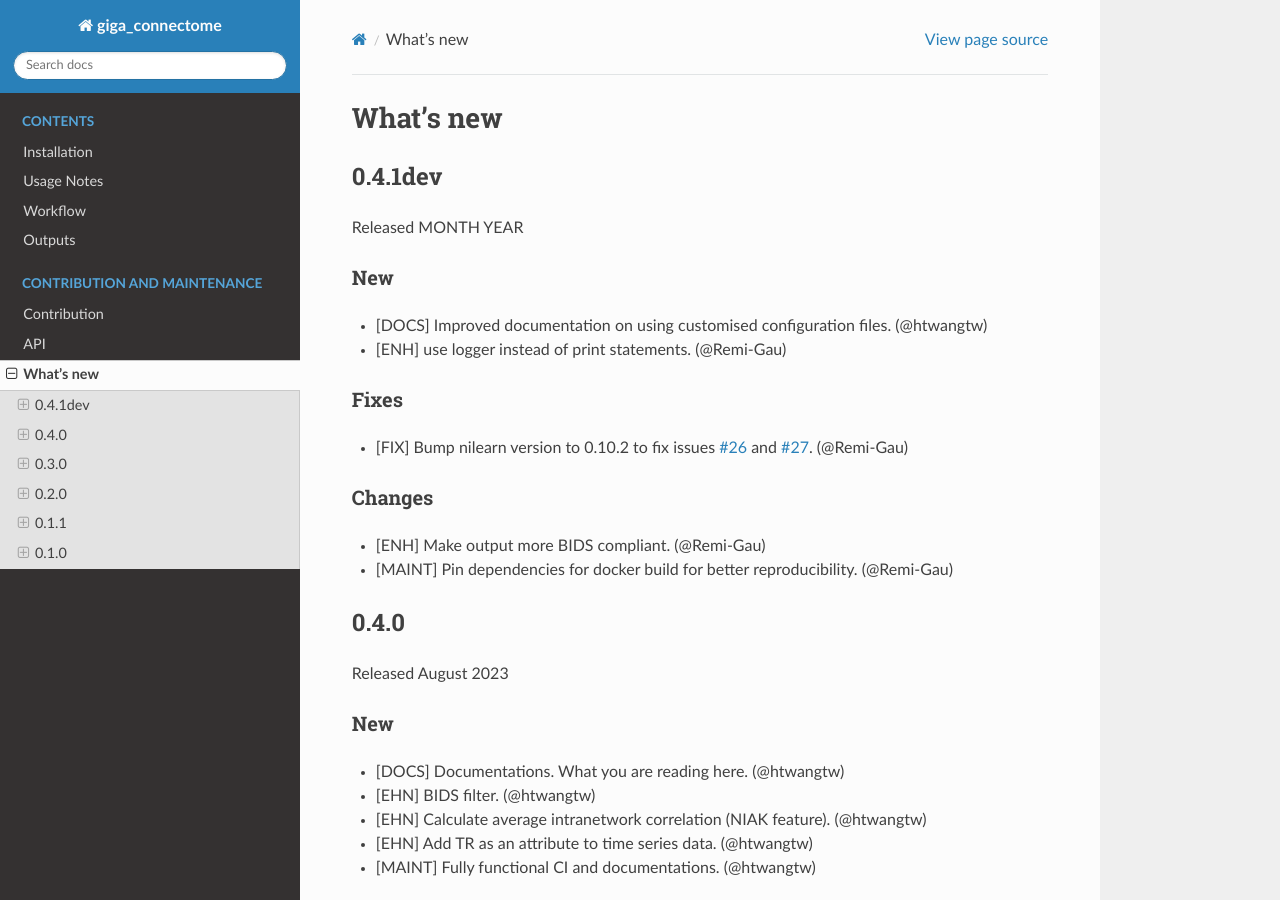
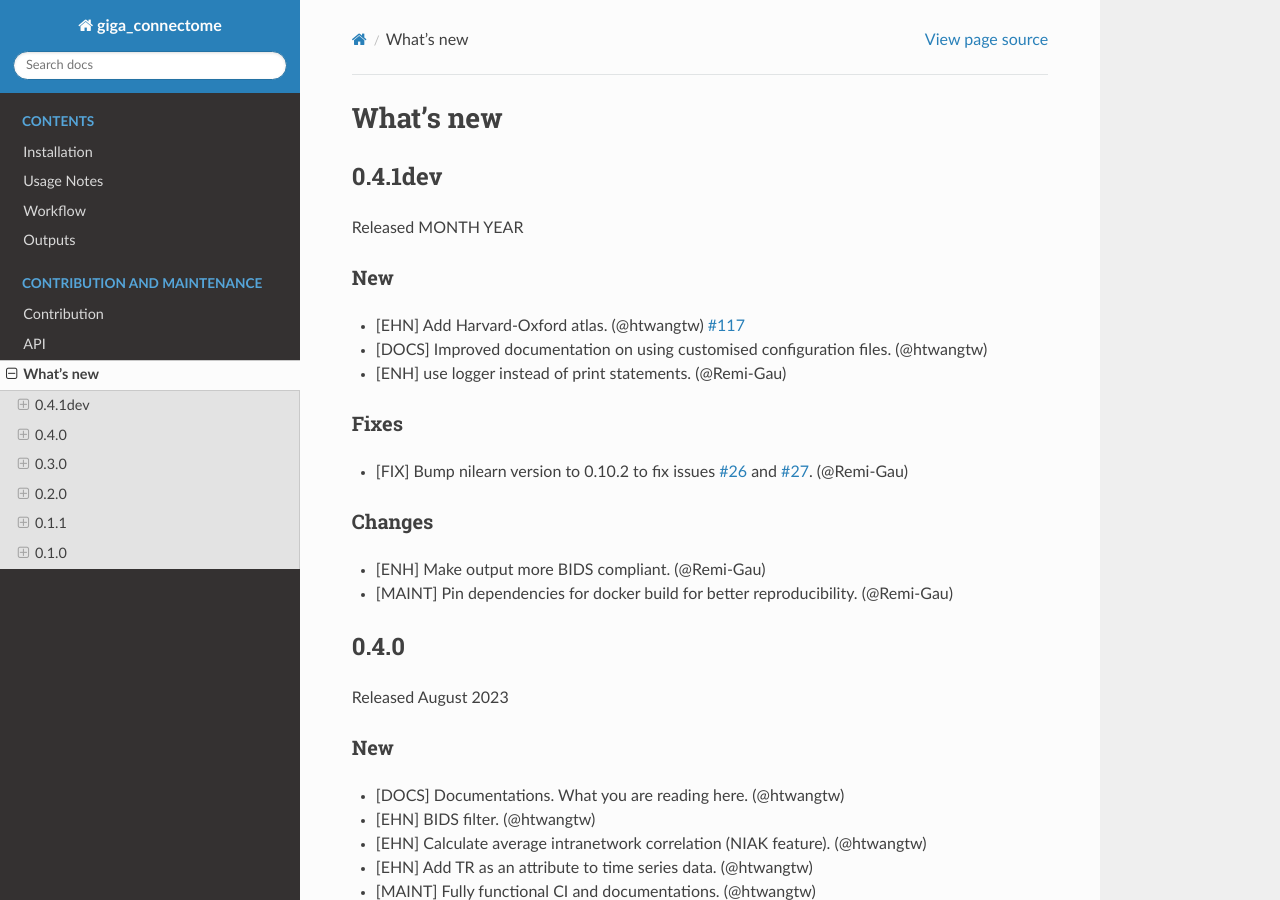
Before and after one commit to bids-apps/giga_connectome, a Sphinx documentation site: the page built from docs/source/changes.md, in a window 1280 px wide and 900 px high. Built offline with Sphinx 7.4.7 and the Read the Docs theme 2.0.0, drawn with Linux system fonts in a browser that asks for light colours; the version number could not be read and is left out.

Commit message:
ADD changelog

```diff
--- a/docs/source/changes.md
+++ b/docs/source/changes.md
@@ -6,6 +6,7 @@
 
 ### New
 
+- [EHN] Add Harvard-Oxford atlas. (@htwangtw) [#117](https://github.com/bids-apps/giga_connectome/issues/117)
 - [DOCS] Improved documentation on using customised configuration files. (@htwangtw)
 - [ENH] use logger instead of print statements. (@Remi-Gau)
 
```
